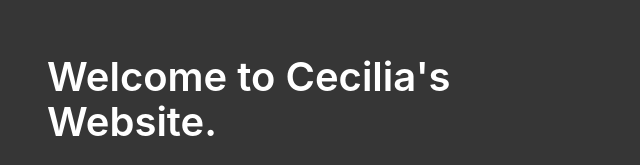
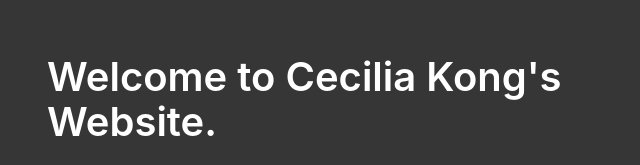
Before and after one commit to Cecilia0920/cecilia.github.io, a plain HTML site: page index.html in a window 1280 px wide. Shown: the part 195-360 px from the top of the page, without its empty margins (311-951 px from the left). Drawn offline with nearby package versions, Linux system fonts and the light colour scheme.

Commit message:
Update index.html

```diff
--- a/index.html
+++ b/index.html
@@ -13,7 +13,7 @@
             <div class="columns is-vcentered is-centered">
                 <div class="column is-6">
                     <div class="block">
-                        <h1 class="title is-2">Welcome to Cecilia's Website.</h1>
+                        <h1 class="title is-2">Welcome to Cecilia Kong's Website.</h1>
                     </div>
                     <div class="block">
                         <h2 class="subtitle">Lorem Ipsum is simply dummy text of the printing and typesetting industry. Lorem Ipsum has been the industry's standard dummy text ever since the 1500s, when an unknown printer took a galley of type and scrambled it to make a type specimen book.<br>
```
